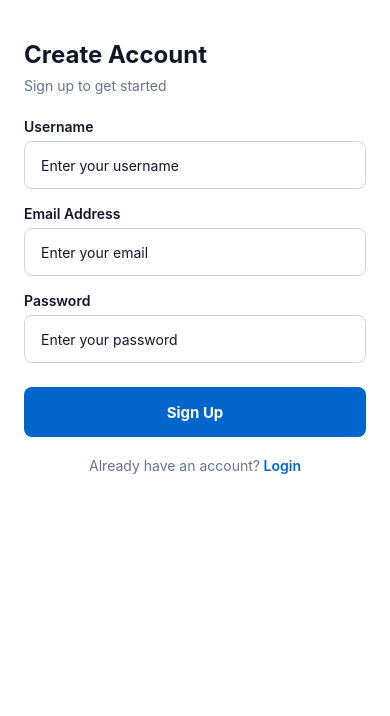
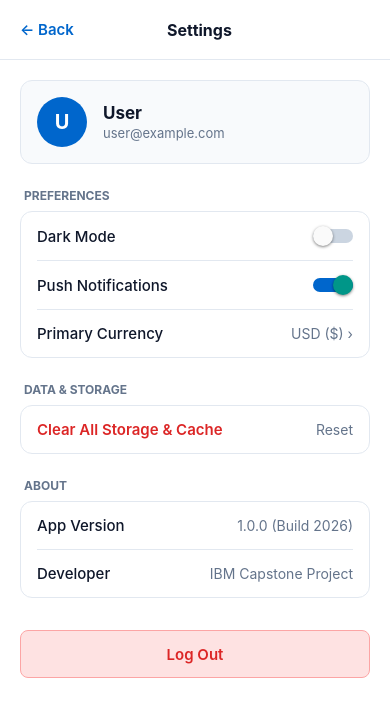
Before and after one commit to FahadIqbal01/expenseSync, a React Native app: screen /Settings in a window 390 px wide. Shown: the top 716 px of the page. Built offline with nearby package versions, Linux system fonts and the light colour scheme.

Commit message:
Implement SettingsScreen with theme, storage reset, and profile options

```diff
--- a/App.tsx
+++ b/App.tsx
@@ -8,6 +8,7 @@ import SignUpScreen from './src/screens/SignUpScreen';
 import LoginScreen from './src/screens/LoginScreen';
 import HomeScreen from './src/screens/HomeScreen';
 import DetailScreen from './src/screens/DetailScreen';
+import SettingsScreen from './src/screens/SettingsScreen';
 
 const Stack = createNativeStackNavigator();
 
@@ -22,11 +23,12 @@ export default function App() {
       >
         {/* Sign Up Screen Route */}
         <Stack.Screen name="SignUp" component={SignUpScreen} />
-
         {/* Register LoginScreen here once created */}
         <Stack.Screen name="Login" component={LoginScreen} />
         <Stack.Screen name="Home" component={HomeScreen} />
         <Stack.Screen name="Detail" component={DetailScreen} />
+        {/* Inside Stack.Navigator in App.js: */}
+        <Stack.Screen name="Settings" component={SettingsScreen} />
       </Stack.Navigator>
     </NavigationContainer>
   );
--- a/src/screens/HomeScreen.tsx
+++ b/src/screens/HomeScreen.tsx
@@ -90,11 +90,20 @@ const HomeScreen = ({ navigation }) => {
           <Text style={styles.greeting}>Welcome back,</Text>
           <Text style={styles.userName}>{userName}!</Text>
         </View>
-        <TouchableOpacity style={styles.avatarCircle} onPress={handleLogout}>
+
+        {/* Settings Icon / Button */}
+        <TouchableOpacity
+          style={styles.avatarCircle}
+          onPress={() => navigation.navigate('Settings')}
+        >
+          <Text style={styles.avatarText}>⚙️</Text>
+        </TouchableOpacity>
+
+        {/* <TouchableOpacity style={styles.avatarCircle} onPress={handleLogout}>
           <Text style={styles.avatarText}>
             {userName.charAt(0).toUpperCase()}
           </Text>
-        </TouchableOpacity>
+        </TouchableOpacity> */}
       </View>
 
       <View style={styles.content}>
--- /dev/null
+++ b/src/screens/SettingsScreen.tsx
@@ -0,0 +1,325 @@
+import React, { useState, useEffect } from 'react';
+import {
+  StyleSheet,
+  Text,
+  View,
+  TouchableOpacity,
+  Switch,
+  Alert,
+  StatusBar,
+  ScrollView,
+} from 'react-native';
+import { StorageService } from '../utils/storage';
+import { SafeAreaView } from 'react-native-safe-area-context';
+
+const SettingsScreen = ({ navigation }) => {
+  const [userProfile, setUserProfile] = useState({
+    userName: 'User',
+    email: 'user@example.com',
+  });
+
+  // Settings State
+  const [isDarkMode, setIsDarkMode] = useState(false);
+  const [notificationsEnabled, setNotificationsEnabled] = useState(true);
+  const [currency, setCurrency] = useState('USD ($)');
+
+  useEffect(() => {
+    const loadUserData = async () => {
+      const creds = await StorageService.getUserCredentials();
+      if (creds) {
+        setUserProfile({
+          userName: creds.userName || 'User',
+          email: creds.email || 'user@example.com',
+        });
+      }
+    };
+    loadUserData();
+  }, []);
+
+  const handleLogout = () => {
+    Alert.alert(
+      'Log Out',
+      'Are you sure you want to log out of your account?',
+      [
+        { text: 'Cancel', style: 'cancel' },
+        {
+          text: 'Log Out',
+          style: 'destructive',
+          onPress: async () => {
+            await StorageService.clearUserSession();
+            if (navigation) {
+              navigation.reset({
+                index: 0,
+                routes: [{ name: 'Login' }],
+              });
+            }
+          },
+        },
+      ],
+    );
+  };
+
+  const handleClearAllData = () => {
+    Alert.alert(
+      'Reset All Data',
+      'This will erase all saved transactions and user credentials from local storage. This action cannot be undone.',
+      [
+        { text: 'Cancel', style: 'cancel' },
+        {
+          text: 'Clear Everything',
+          style: 'destructive',
+          onPress: async () => {
+            const success = await StorageService.clearAll();
+            if (success) {
+              Alert.alert(
+                'Reset Complete',
+                'All local app data has been cleared.',
+                [
+                  {
+                    text: 'OK',
+                    onPress: () => {
+                      if (navigation) {
+                        navigation.reset({
+                          index: 0,
+                          routes: [{ name: 'SignUp' }],
+                        });
+                      }
+                    },
+                  },
+                ],
+              );
+            }
+          },
+        },
+      ],
+    );
+  };
+
+  return (
+    <SafeAreaView style={styles.container}>
+      <StatusBar barStyle="dark-content" />
+
+      {/* Navigation Header */}
+      <View style={styles.header}>
+        <TouchableOpacity
+          style={styles.backButton}
+          onPress={() => navigation && navigation.goBack()}
+        >
+          <Text style={styles.backButtonText}>← Back</Text>
+        </TouchableOpacity>
+        <Text style={styles.headerTitle}>Settings</Text>
+        <View style={{ width: 45 }} />
+      </View>
+
+      <ScrollView contentContainerStyle={styles.content}>
+        {/* Profile Card Header */}
+        <View style={styles.profileCard}>
+          <View style={styles.avatarCircle}>
+            <Text style={styles.avatarText}>
+              {userProfile.userName.charAt(0).toUpperCase()}
+            </Text>
+          </View>
+          <View style={styles.profileInfo}>
+            <Text style={styles.profileName}>{userProfile.userName}</Text>
+            <Text style={styles.profileEmail}>{userProfile.email}</Text>
+          </View>
+        </View>
+
+        {/* Preferences Section */}
+        <Text style={styles.sectionHeader}>PREFERENCES</Text>
+        <View style={styles.settingGroup}>
+          <View style={styles.settingRow}>
+            <Text style={styles.settingLabel}>Dark Mode</Text>
+            <Switch
+              value={isDarkMode}
+              onValueChange={setIsDarkMode}
+              trackColor={{ false: '#CBD5E1', true: '#0066CC' }}
+            />
+          </View>
+
+          <View style={styles.divider} />
+
+          <View style={styles.settingRow}>
+            <Text style={styles.settingLabel}>Push Notifications</Text>
+            <Switch
+              value={notificationsEnabled}
+              onValueChange={setNotificationsEnabled}
+              trackColor={{ false: '#CBD5E1', true: '#0066CC' }}
+            />
+          </View>
+
+          <View style={styles.divider} />
+
+          <TouchableOpacity
+            style={styles.settingRow}
+            onPress={() =>
+              Alert.alert('Currency', 'Default currency selection')
+            }
+          >
+            <Text style={styles.settingLabel}>Primary Currency</Text>
+            <Text style={styles.settingValueText}>{currency} ›</Text>
+          </TouchableOpacity>
+        </View>
+
+        {/* Storage & Data Section */}
+        <Text style={styles.sectionHeader}>DATA & STORAGE</Text>
+        <View style={styles.settingGroup}>
+          <TouchableOpacity
+            style={styles.settingRow}
+            onPress={handleClearAllData}
+          >
+            <Text style={[styles.settingLabel, styles.dangerText]}>
+              Clear All Storage & Cache
+            </Text>
+            <Text style={styles.settingValueText}>Reset</Text>
+          </TouchableOpacity>
+        </View>
+
+        {/* About App Section */}
+        <Text style={styles.sectionHeader}>ABOUT</Text>
+        <View style={styles.settingGroup}>
+          <View style={styles.settingRow}>
+            <Text style={styles.settingLabel}>App Version</Text>
+            <Text style={styles.settingValueText}>1.0.0 (Build 2026)</Text>
+          </View>
+          <View style={styles.divider} />
+          <View style={styles.settingRow}>
+            <Text style={styles.settingLabel}>Developer</Text>
+            <Text style={styles.settingValueText}>IBM Capstone Project</Text>
+          </View>
+        </View>
+
+        {/* Logout Button */}
+        <TouchableOpacity style={styles.logoutButton} onPress={handleLogout}>
+          <Text style={styles.logoutButtonText}>Log Out</Text>
+        </TouchableOpacity>
+      </ScrollView>
+    </SafeAreaView>
+  );
+};
+
+export default SettingsScreen;
+
+const styles = StyleSheet.create({
+  container: {
+    flex: 1,
+    backgroundColor: '#FFFFFF',
+  },
+  header: {
+    flexDirection: 'row',
+    justifyContent: 'space-between',
+    alignItems: 'center',
+    paddingHorizontal: 20,
+    paddingVertical: 16,
+    borderBottomWidth: 1,
+    borderBottomColor: '#E2E8F0',
+  },
+  backButton: {
+    paddingVertical: 4,
+  },
+  backButtonText: {
+    fontSize: 15,
+    color: '#0066CC',
+    fontWeight: '600',
+  },
+  headerTitle: {
+    fontSize: 16,
+    fontWeight: '700',
+    color: '#0F172A',
+  },
+  content: {
+    paddingHorizontal: 20,
+    paddingTop: 20,
+    paddingBottom: 40,
+  },
+  profileCard: {
+    flexDirection: 'row',
+    alignItems: 'center',
+    backgroundColor: '#F8FAFC',
+    borderColor: '#E2E8F0',
+    borderWidth: 1,
+    borderRadius: 12,
+    padding: 16,
+    marginBottom: 24,
+  },
+  avatarCircle: {
+    width: 50,
+    height: 50,
+    borderRadius: 25,
+    backgroundColor: '#0066CC',
+    justifyContent: 'center',
+    alignItems: 'center',
+    marginRight: 16,
+  },
+  avatarText: {
+    color: '#FFFFFF',
+    fontSize: 20,
+    fontWeight: '700',
+  },
+  profileInfo: {
+    flex: 1,
+  },
+  profileName: {
+    fontSize: 17,
+    fontWeight: '700',
+    color: '#0F172A',
+    marginBottom: 2,
+  },
+  profileEmail: {
+    fontSize: 13,
+    color: '#64748B',
+  },
+  sectionHeader: {
+    fontSize: 12,
+    fontWeight: '700',
+    color: '#64748B',
+    marginBottom: 8,
+    marginLeft: 4,
+  },
+  settingGroup: {
+    backgroundColor: '#FFFFFF',
+    borderColor: '#E2E8F0',
+    borderWidth: 1,
+    borderRadius: 12,
+    paddingHorizontal: 16,
+    marginBottom: 24,
+  },
+  settingRow: {
+    flexDirection: 'row',
+    justifyContent: 'space-between',
+    alignItems: 'center',
+    paddingVertical: 14,
+  },
+  settingLabel: {
+    fontSize: 15,
+    fontWeight: '500',
+    color: '#0F172A',
+  },
+  settingValueText: {
+    fontSize: 14,
+    color: '#64748B',
+  },
+  dangerText: {
+    color: '#DC2626',
+    fontWeight: '600',
+  },
+  divider: {
+    height: 1,
+    backgroundColor: '#E2E8F0',
+  },
+  logoutButton: {
+    height: 48,
+    backgroundColor: '#FEE2E2',
+    borderRadius: 8,
+    justifyContent: 'center',
+    alignItems: 'center',
+    borderColor: '#FCA5A5',
+    borderWidth: 1,
+    marginTop: 8,
+  },
+  logoutButtonText: {
+    color: '#DC2626',
+    fontSize: 15,
+    fontWeight: '600',
+  },
+});
```
